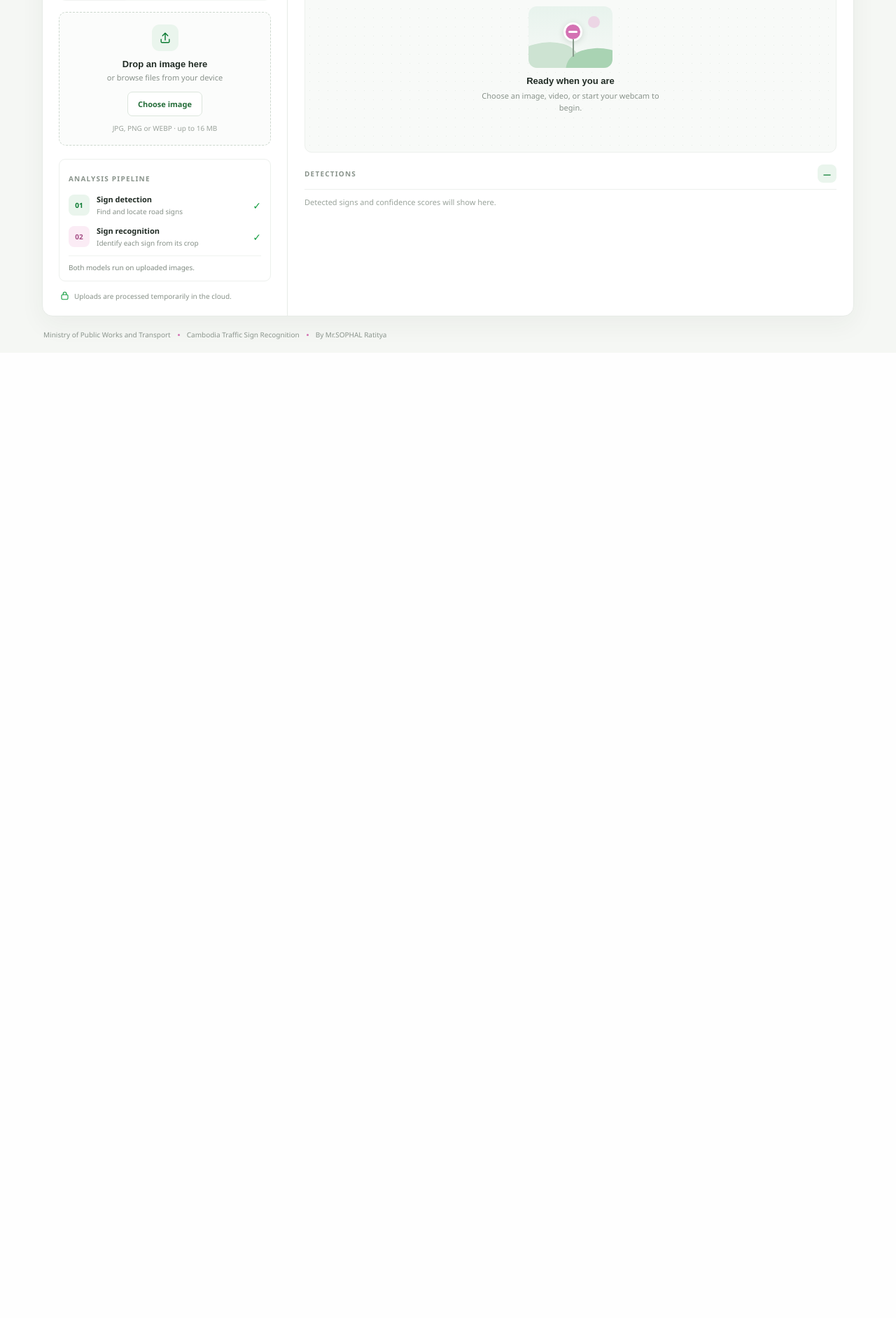
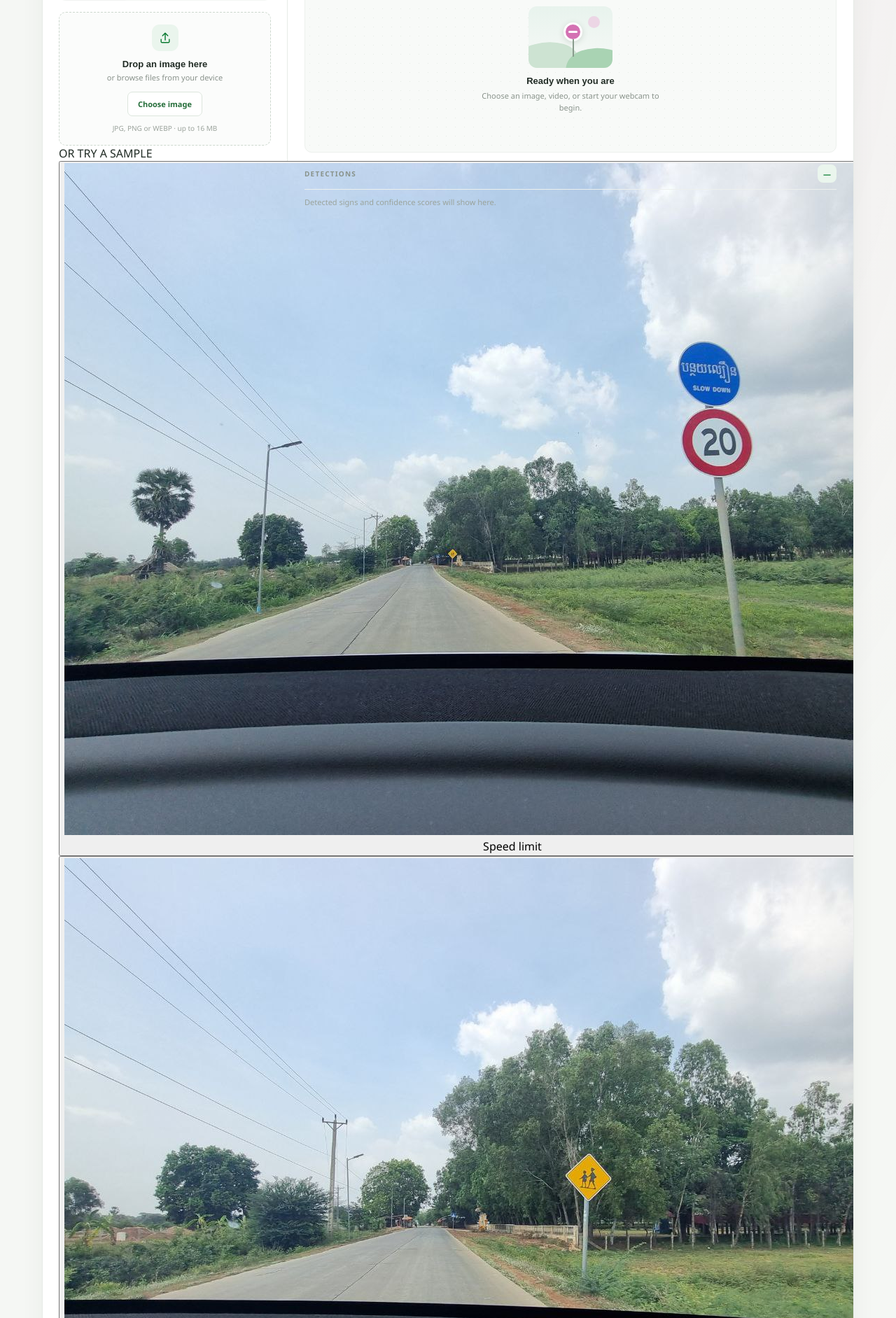
Before and after one commit to titya-hub/camtsrender, a Flask app: page / in a window 1280 px wide. Shown: the part 361-2244 px from the top of the page at 70% size. Before the commit the page ends 846 px from the top, so only its background shows below. Run offline with Flask 3, Linux system fonts and the light colour scheme.

Commit message:
Update index.html with new features and layout

```diff
--- a/templates/index.html
+++ b/templates/index.html
@@ -52,6 +52,24 @@
             <span class="upload-subtitle" id="upload-subtitle">or browse files from your device</span>
             <button class="browse-button" type="button" id="browse-button">Choose image</button>
             <span class="file-note" id="file-note">JPG, PNG or WEBP · up to 16 MB</span>
+          </div>
+
+          <div class="sample-gallery" id="sample-gallery" aria-label="Try a sample image">
+            <span class="sample-heading">OR TRY A SAMPLE</span>
+            <div class="sample-grid">
+              <button class="sample-card" type="button" data-sample="sample1.jpg" aria-label="Try sample 1: speed limit sign">
+                <img src="{{ url_for('static', filename='sample1.jpg') }}" alt="Cambodian road with slow-down and speed-limit signs" loading="lazy">
+                <span>Speed limit</span>
+              </button>
+              <button class="sample-card" type="button" data-sample="sample2.jpg" aria-label="Try sample 2: school crossing sign">
+                <img src="{{ url_for('static', filename='sample2.jpg') }}" alt="Cambodian road with a school crossing sign" loading="lazy">
+                <span>School crossing</span>
+              </button>
+              <button class="sample-card" type="button" data-sample="sample3.jpg" aria-label="Try sample 3: Cambodian road signs">
+                <img src="{{ url_for('static', filename='sample3.jpg') }}" alt="Cambodian road with roadside signs and traffic" loading="lazy">
+                <span>Road signs</span>
+              </button>
+            </div>
           </div>
 
           <button class="camera-button" type="button" id="camera-button" hidden>
```
